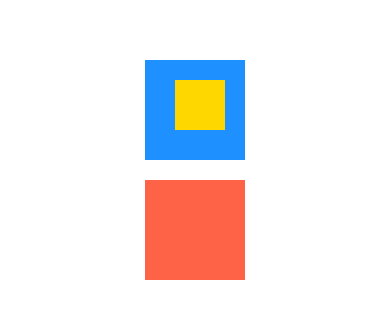
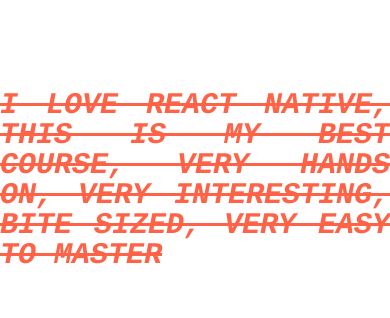
Before and after one commit to mikeqiu2011/react-native, a React Native app: screen / in a window 390 px wide. Shown: the part 242-560 px from the top of the page. Built offline with nearby package versions, Linux system fonts and the light colour scheme.

Commit message:
styling text

```diff
--- a/App.js
+++ b/App.js
@@ -2,7 +2,7 @@ import React from "react";
 
 import WelcomeScreen from "./app/screens/WelcomeScreen";
 import ViewImageScreen from "./app/screens/ViewImageScreen";
-import { View } from "react-native";
+import { Text, View } from "react-native";
 
 export default function App() {
   return (
@@ -13,32 +13,22 @@ export default function App() {
         alignItems: "center",
       }}
     >
-      <View
+      <Text
         style={{
-          backgroundColor: "dodgerblue",
-          width: 100,
-          height: 100,
-          padding: 20,
-          paddingHorizontal: 10,
-          paddingLeft: 30,
+          fontFamily: "Courier", //this is IOS only
+          fontSize: 30,
+          fontStyle: "italic",
+          fontWeight: "600",
+          color: "tomato",
+          textTransform: "uppercase",
+          textDecorationLine: "line-through",
+          textAlign: "justify",
+          lineHeight: 30,
         }}
       >
-        <View
-          style={{
-            backgroundColor: "gold",
-            width: 50,
-            height: 50,
-          }}
-        ></View>
-      </View>
-      <View
-        style={{
-          backgroundColor: "tomato",
-          width: 100,
-          height: 100,
-          margin: 20,
-        }}
-      ></View>
+        I love React Native, this is my best course, very hands on, very
+        interesting, bite sized, very easy to master
+      </Text>
     </View>
   );
 }
```
